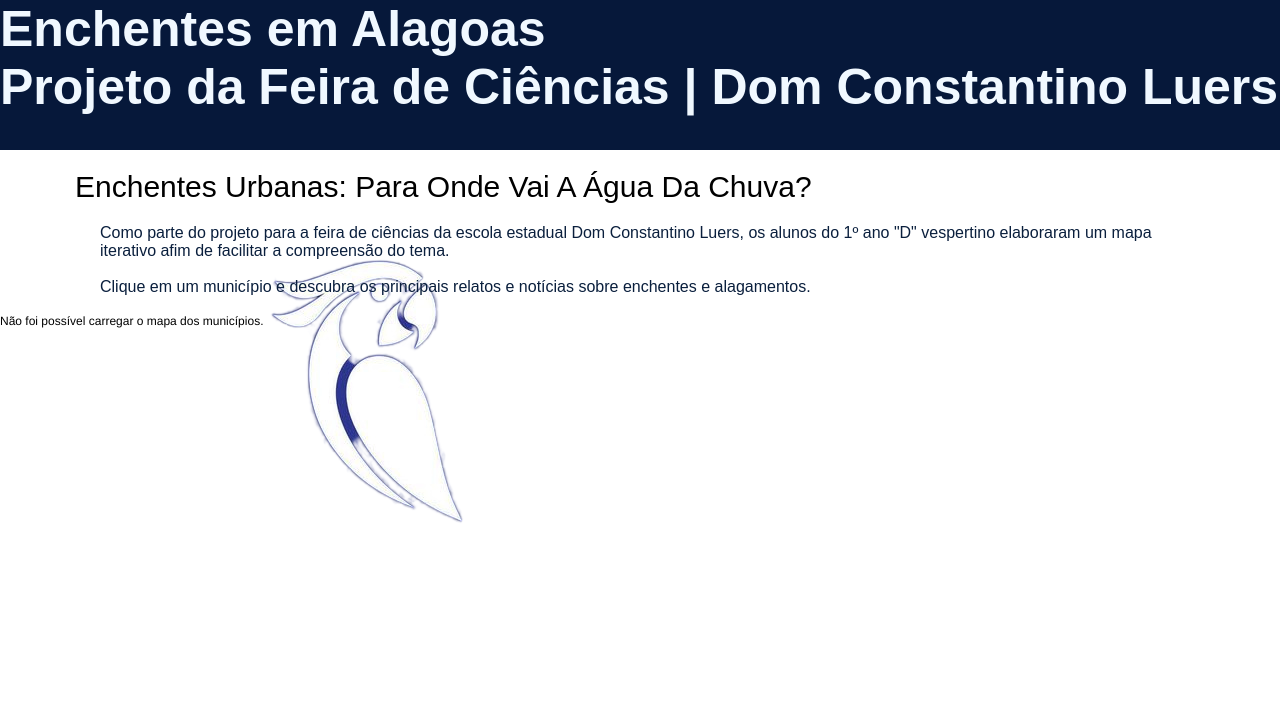
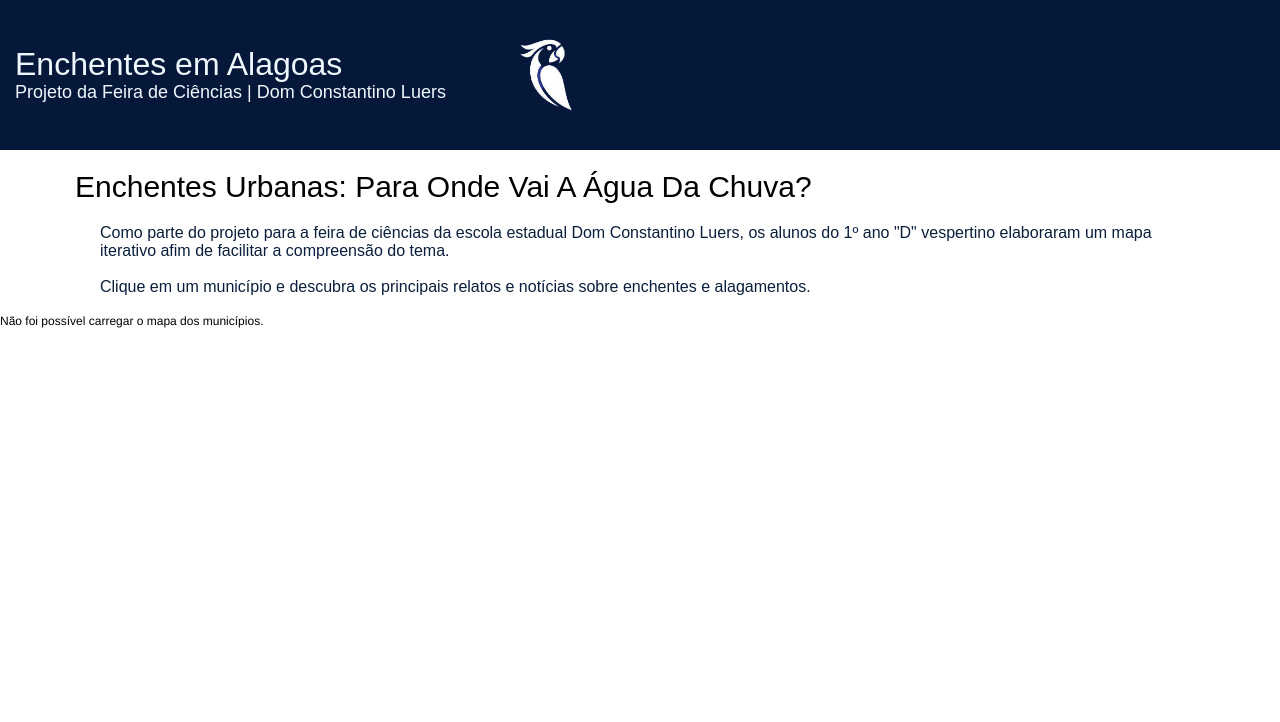
Before and after one commit to MicaeliCaetano/Mapa-Interativo-Enchentes-em-Alagoas, a Django app: page / in a window 1280 px wide. Shown: the top 722 px of the page. Run offline with Django 5.2, Linux system fonts and the light colour scheme.

Commit message:
Salvamento de modificações

```diff
--- a/static/css/style.css
+++ b/static/css/style.css
@@ -10,26 +10,39 @@ body {
 header {
     background-color: rgb(6, 24, 58);
     height: 150px;
-}
-@media (max-width: 600px) {
-    header {
-        height: 85px;
-    }
+    display: flex;
+    align-items: center;
+    justify-content: flex-start;
+    overflow: hidden;
 }
 
-
-header * {
-    margin: 0;
-    font-size: 50px;
-    color: aliceblue;
-}
-@media (max-width: 600px) {
-    header h1 {
-        font-weight: 300;
-        font-size: 30px;
-    }
+header img {
+    height: 100%;
+    width: auto;
+    object-fit: contain;
+    flex-shrink: 0;
 }
 
+header div {
+    margin-left: 15px;
+}
+
+header h1,
+header h3 {
+    margin: 0;
+    color: aliceblue;
+    font-weight: 300;
+}
+
+header h1 {
+    font-size: 32px;
+    line-height: 1.1;
+}
+
+header h3 {
+    font-size: 18px;
+    line-height: 1.2;
+}
 
 footer {
     background-color: rgb(6, 24, 58);
--- a/templates/base.html
+++ b/templates/base.html
@@ -9,8 +9,10 @@
     </head>
     <body>
         <header>
-            <h1 title="cabecalhoRodaPe">Enchentes em Alagoas</h1>
-            <h3 title="subtituloCabecalho">Projeto da Feira de Ciências | Dom Constantino Luers</h3>
+            <div title="cabecalhoRodaPe">
+                <h1>Enchentes em Alagoas</h1>
+                <h3>Projeto da Feira de Ciências | Dom Constantino Luers</h3>
+            </div>
             <img src="{% static 'img/arara.png' %}" alt="Logo da escola">
         </header>
         <main>
```
